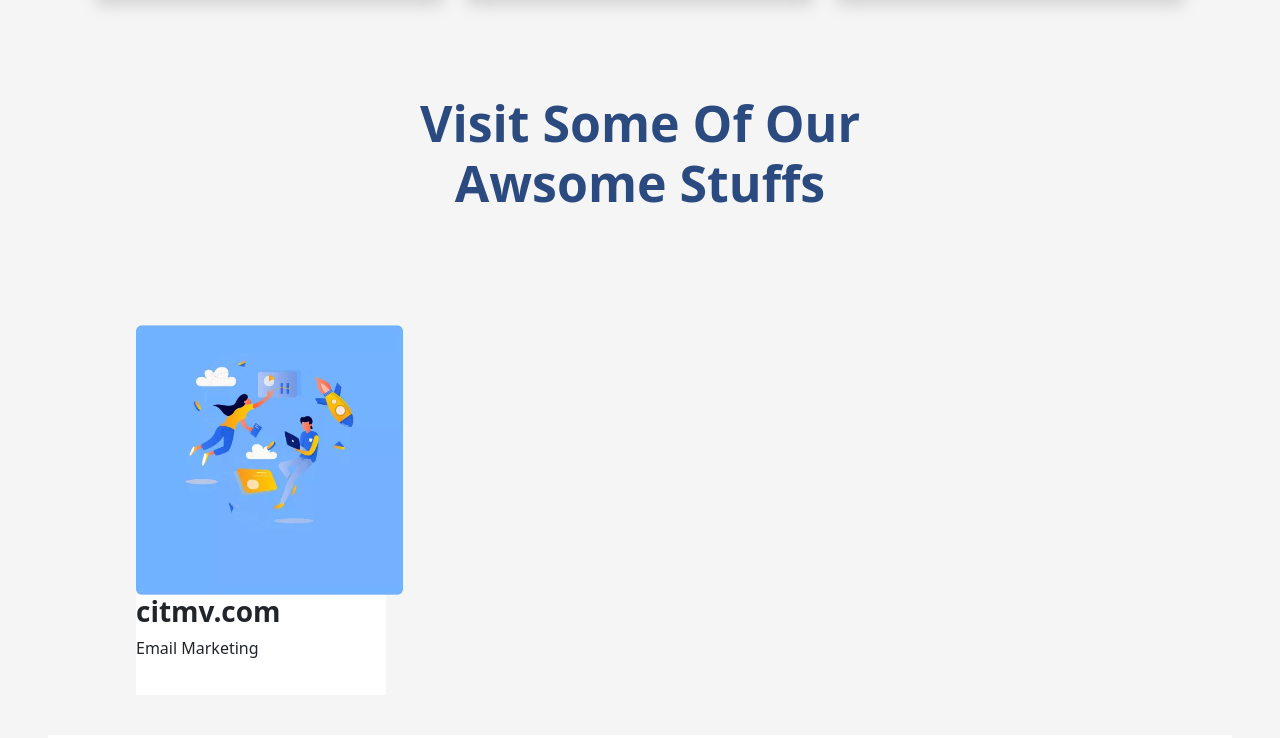
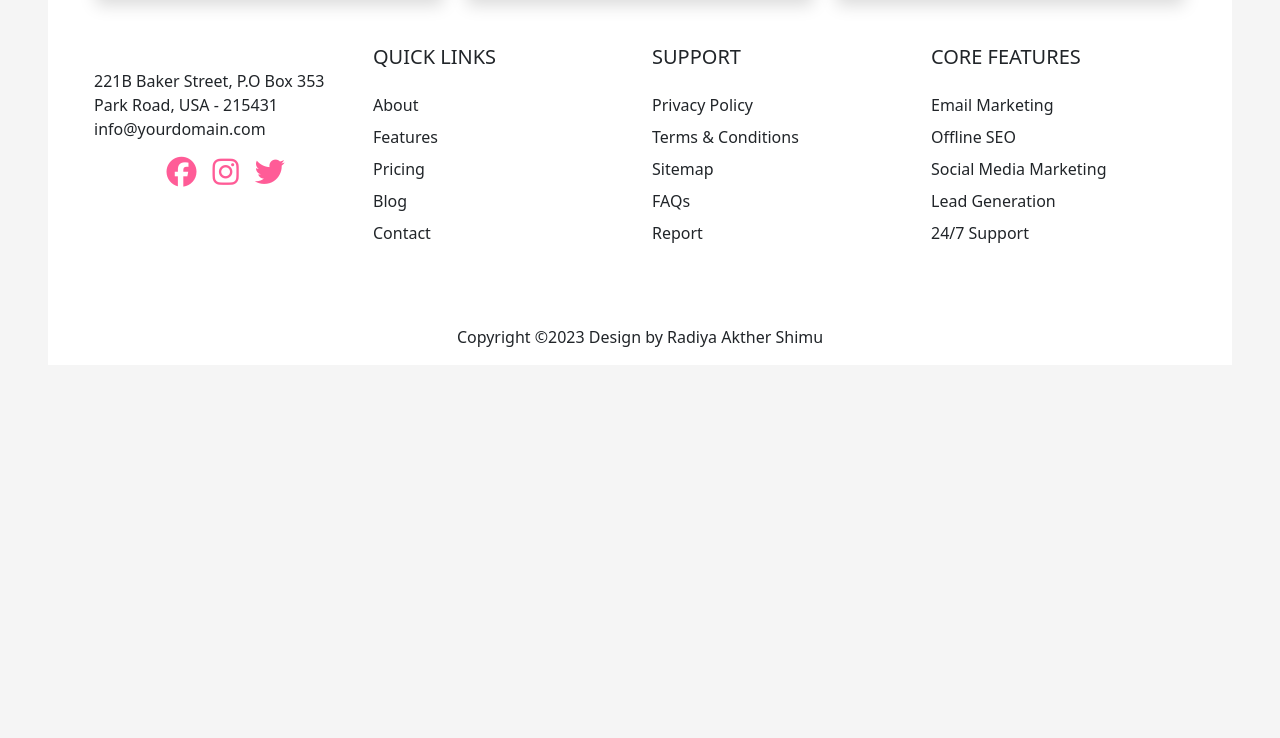
Before and after one commit to radiyashimu1122/seos, a plain HTML site: page index.html in a window 1280 px wide. Shown: the part 3076-3814 px from the top of the page. After the commit the page ends 3441 px from the top, so only its background shows below. Drawn offline with nearby package versions, Linux system fonts and the light colour scheme.

Commit message:
footer section update

```diff
--- a/index.html
+++ b/index.html
@@ -235,27 +235,7 @@
   </div>
 </section>
     <!-- This is choose end -->
-   <!-- This is visit start -->
-   <div>
-    <!-- visit card 1 start -->
-    <h1 style="color:#2b4b80 ; font-size: 50px;" class="mt-5 pt-5 px-sm-s business"><strong>
-      Visit Some Of Our<br> Awsome Stuffs</strong></h1>
-      <div class="row row-cols-1 row-cols-md-3 g-4 px-md-5 mt-sm-5">
-        <div class="col  ">
-          <div class="card " style="background-color: whitesmoke;">
-           <div> <img src="image/cards/visit card-1.png" class="card-img-top" alt="...">  </div>
 
-            <div style="background-color: white; width: 250px; height: 100px;"
-            ><h3><strong>citmv.com</strong></h3>
-            <p>Email Marketing</p></div>
-
-            <!-- <div class="card-body"> -->
-
-            </div>
-          </div>
-
-        </div>
-       <!-- visit card-1 end -->
          <!-- This is footer start  -->
 
     <footer class="text-center text-lg-start bg-body">
@@ -266,7 +246,7 @@
           <!--Grid column-->
           <div class="col-lg-3 col-md-6 mb-4 mb-md-0">
             <div class="shadow-1-strong d-flex align-items-center justify-content-center mb-4 mx-auto">
-              <img src="assets/logo/logo.webp" height="70" alt="" loading="lazy" />
+
             </div>
 
             <p>221B Baker Street, P.O Box 353 Park
```
